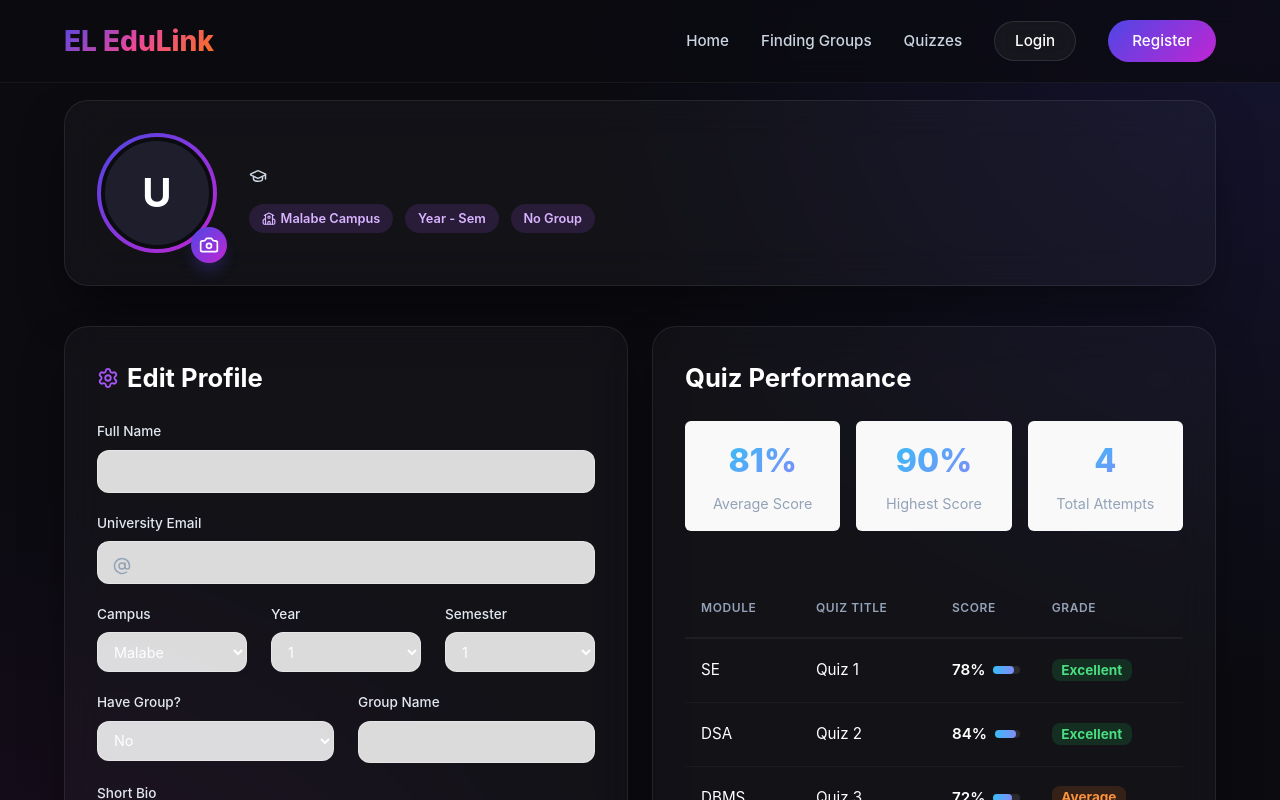
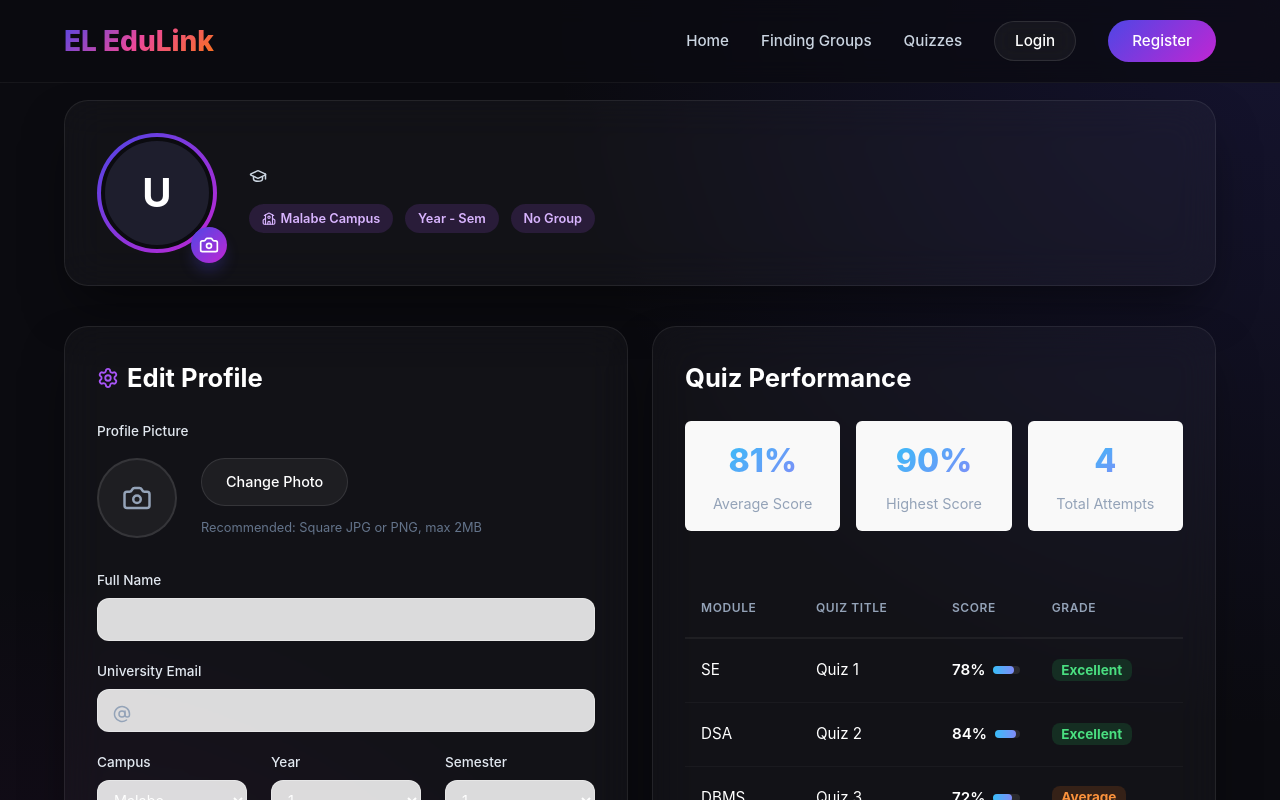
Before and after one commit to DinujaNethmal/EduLink--Online-Student-life-materials-Management-System, a React (Vite) app in the folder frontend/: page /profile in a window 1280 px wide. Shown: the top 800 px of the page. Built offline with nearby package versions, Linux system fonts and the light colour scheme.

Commit message:
Implement user profile page with MongoDB integration and photo upload functionality

```diff
--- a/frontend/src/pages/Profile.jsx
+++ b/frontend/src/pages/Profile.jsx
@@ -257,6 +257,42 @@ export default function Profile() {
             </h3>
 
             <form className="modern-form" onSubmit={handleSubmit}>
+              <div className="field-group" style={{ marginBottom: "2rem" }}>
+                <label>Profile Picture</label>
+                <div style={{ display: "flex", alignItems: "center", gap: "1.5rem", marginTop: "0.5rem" }}>
+                  <div style={{
+                    width: "80px", height: "80px", borderRadius: "50%",
+                    background: "rgba(255,255,255,0.05)", border: "2px solid rgba(255,255,255,0.1)",
+                    display: "flex", alignItems: "center", justifyContent: "center", overflow: "hidden"
+                  }}>
+                    {profilePhoto ? (
+                      <img src={profilePhoto} alt="Preview" style={{ width: "100%", height: "100%", objectFit: "cover" }} />
+                    ) : (
+                      <Camera size={30} color="#94a3b8" />
+                    )}
+                  </div>
+                  <div style={{ display: "flex", flexDirection: "column", gap: "0.75rem" }}>
+                    <div style={{ display: "flex", gap: "0.75rem" }}>
+                      <label className="btn-modern-secondary" style={{ cursor: "pointer", fontSize: "0.9rem" }}>
+                        <span>Change Photo</span>
+                        <input type="file" accept="image/*" onChange={handlePhotoChange} style={{ display: "none" }} />
+                      </label>
+                      {profilePhoto && (
+                        <button
+                          type="button"
+                          className="btn-modern-secondary"
+                          style={{ fontSize: "0.9rem", color: "#f87171", borderColor: "rgba(248, 113, 113, 0.2)" }}
+                          onClick={() => setProfilePhoto("")}
+                        >
+                          Remove
+                        </button>
+                      )}
+                    </div>
+                    <p style={{ fontSize: "0.8rem", color: "#64748b", margin: 0 }}>Recommended: Square JPG or PNG, max 2MB</p>
+                  </div>
+                </div>
+              </div>
+
               <div className="field-group">
                 <label htmlFor="fullName">Full Name</label>
                 <input id="fullName" name="fullName" className="modern-input" value={profile.fullName} onChange={handleChange} />
```
